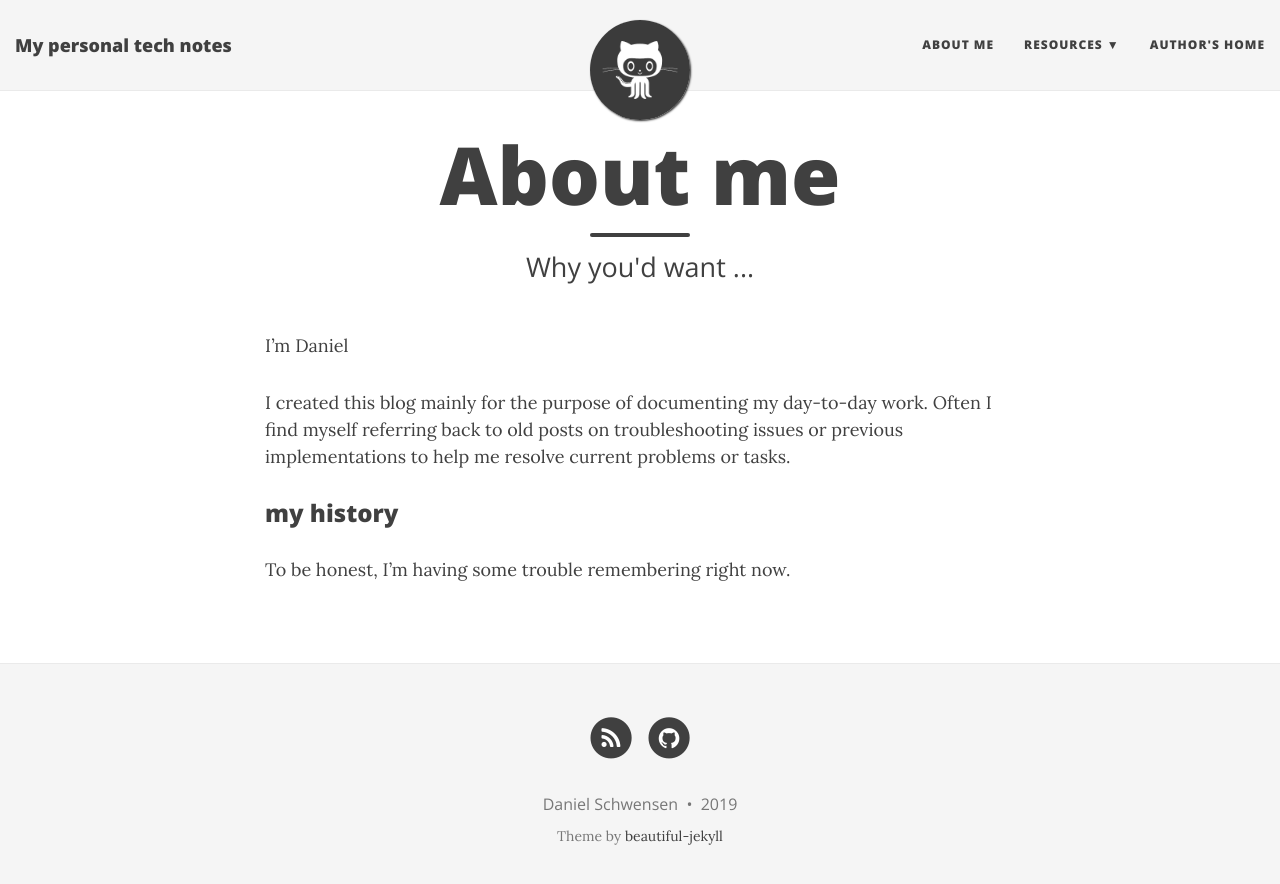
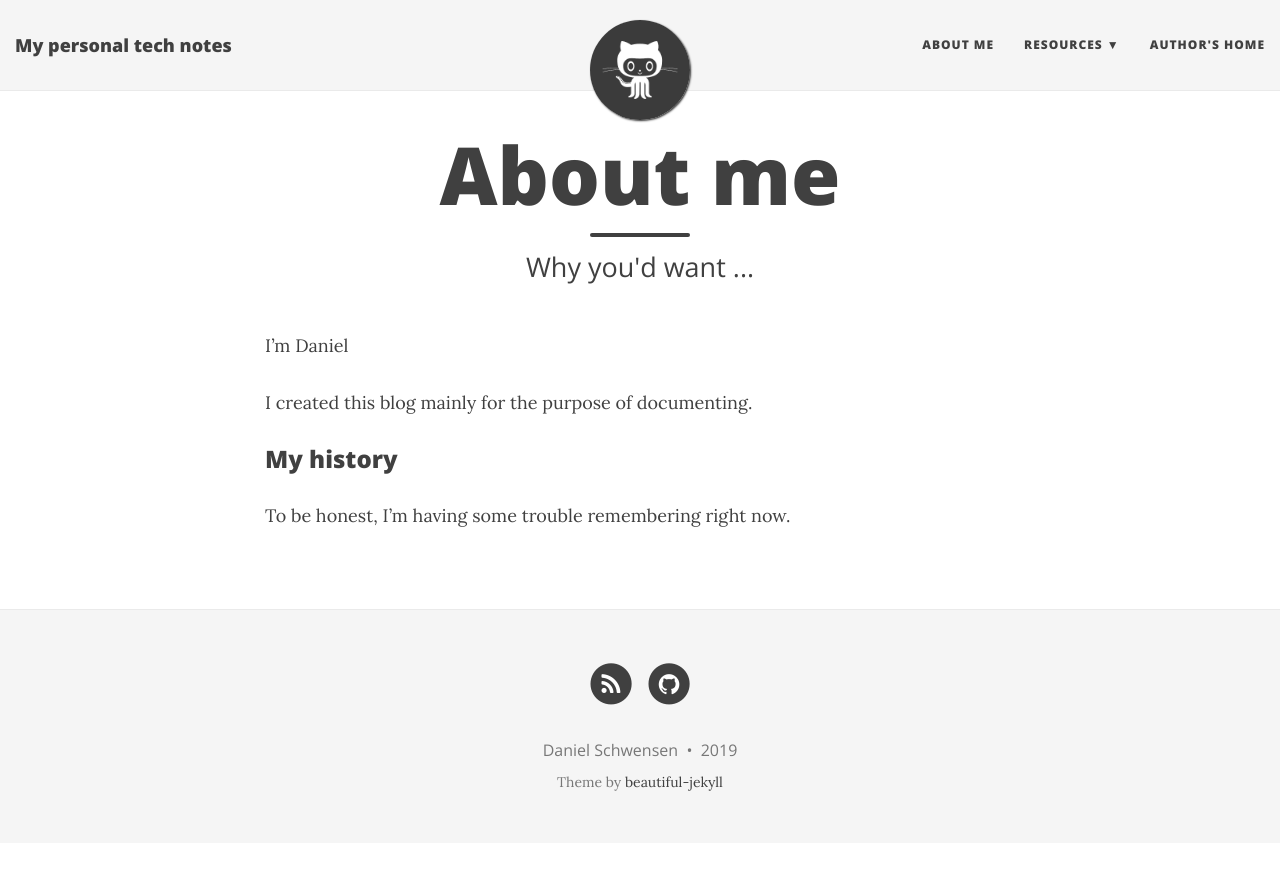
Before and after one commit to danielschwensen/danielschwensen.github.io, a Jekyll site: the page built from aboutme.md, in a window 1280 px wide. Shown: the top 884 px of the page. Built offline with Jekyll 4.4.1, drawn with Linux system fonts in a browser that asks for light colours; nearby versions of some CDN libraries.

```diff
--- a/aboutme.md
+++ b/aboutme.md
@@ -6,8 +6,8 @@
 
 I’m Daniel
 
-I created this blog mainly for the purpose of documenting my day-to-day work. Often I find myself referring back to old posts on troubleshooting issues or previous implementations to help me resolve current problems or tasks.
+I created this blog mainly for the purpose of documenting.
 
-### my history
+### My history
 
 To be honest, I'm having some trouble remembering right now.
```
Also changed, not shown: _posts/2019-04-07-Enable Windows Subsystem for Linux on Windows.md (+2 -0 lines), _posts/2019-04-12-markdown.md (+2 -2 lines).
